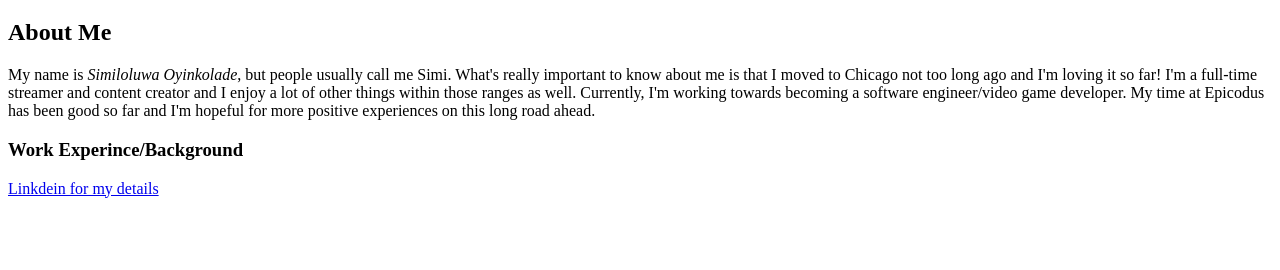
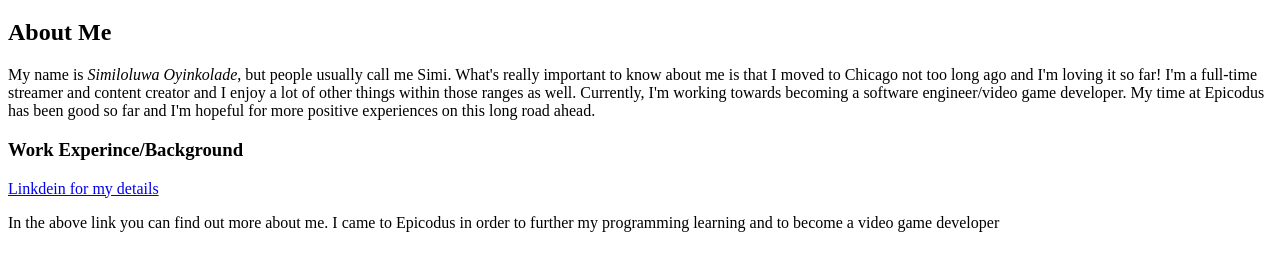
Before and after one commit to simioyin222/SIMI-PORTFOLIO1, a plain HTML site: page index.html in a window 1280 px wide. Shown: the part 470-740 px from the top of the page. Drawn offline with Linux system fonts and the light colour scheme.

Commit message:
add short paragraph about why I came to epicodus

```diff
--- a/index.html
+++ b/index.html
@@ -25,6 +25,8 @@
     <div class="work">
       <h3>Work Experince/Background</h3>
       <p><a href="https://www.linkedin.com/in/simioyin/">Linkdein for my details</a></p>
+      <p> In the above link you can find out more about me. I came to Epicodus in order to further my programming learning and to become a video game developer</p>
+
 
   </body>
 </html>
```
